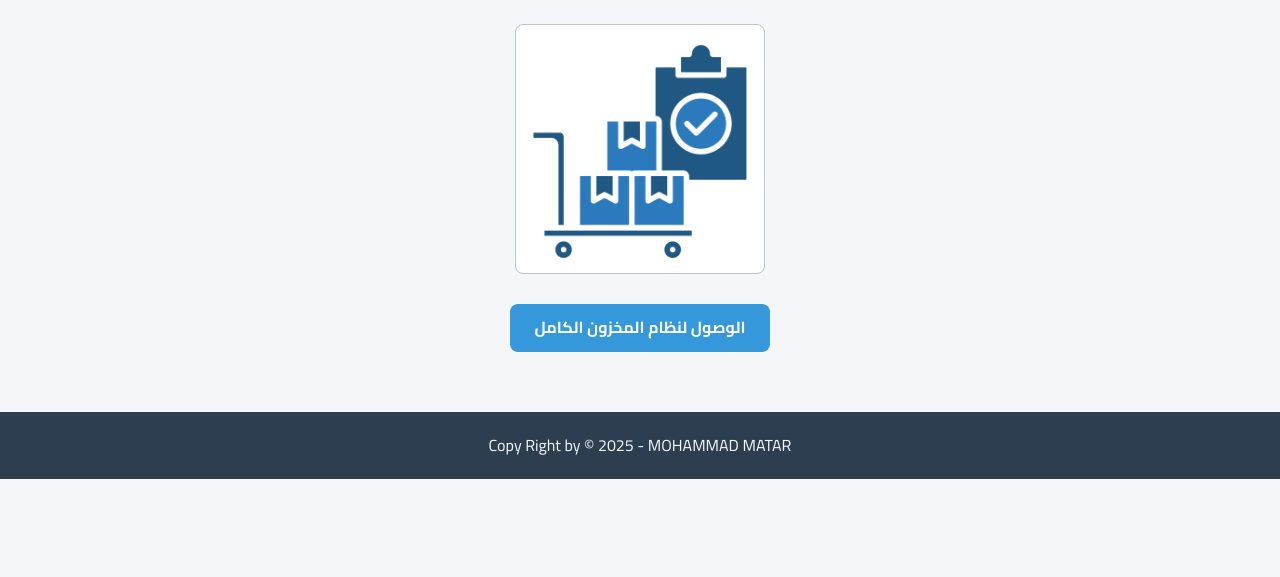
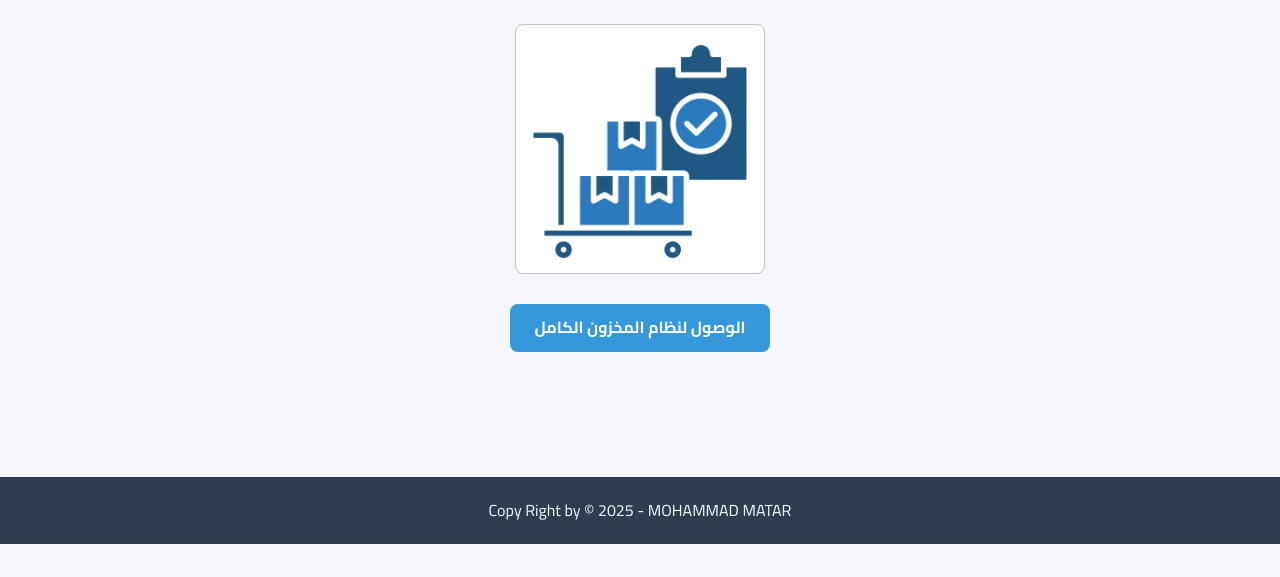
Before and after one commit to m-matar/test, a plain HTML site: page inventory.html in a window 1280 px wide. Shown: the part 223-800 px from the top of the page. Drawn offline with Linux system fonts and the light colour scheme.

Commit message:
Update inventory.html

```diff
--- a/inventory.html
+++ b/inventory.html
@@ -35,7 +35,7 @@
         </section>
     </main>
 
-    <footer class="main-footer">
+    <footer class="main-footer" style="position: absolute;top: 80%; width: 100%;">
         <div class="container">
             <p>Copy Right by © <span id="currentYear"></span> - MOHAMMAD MATAR</p>
         </div>
```
